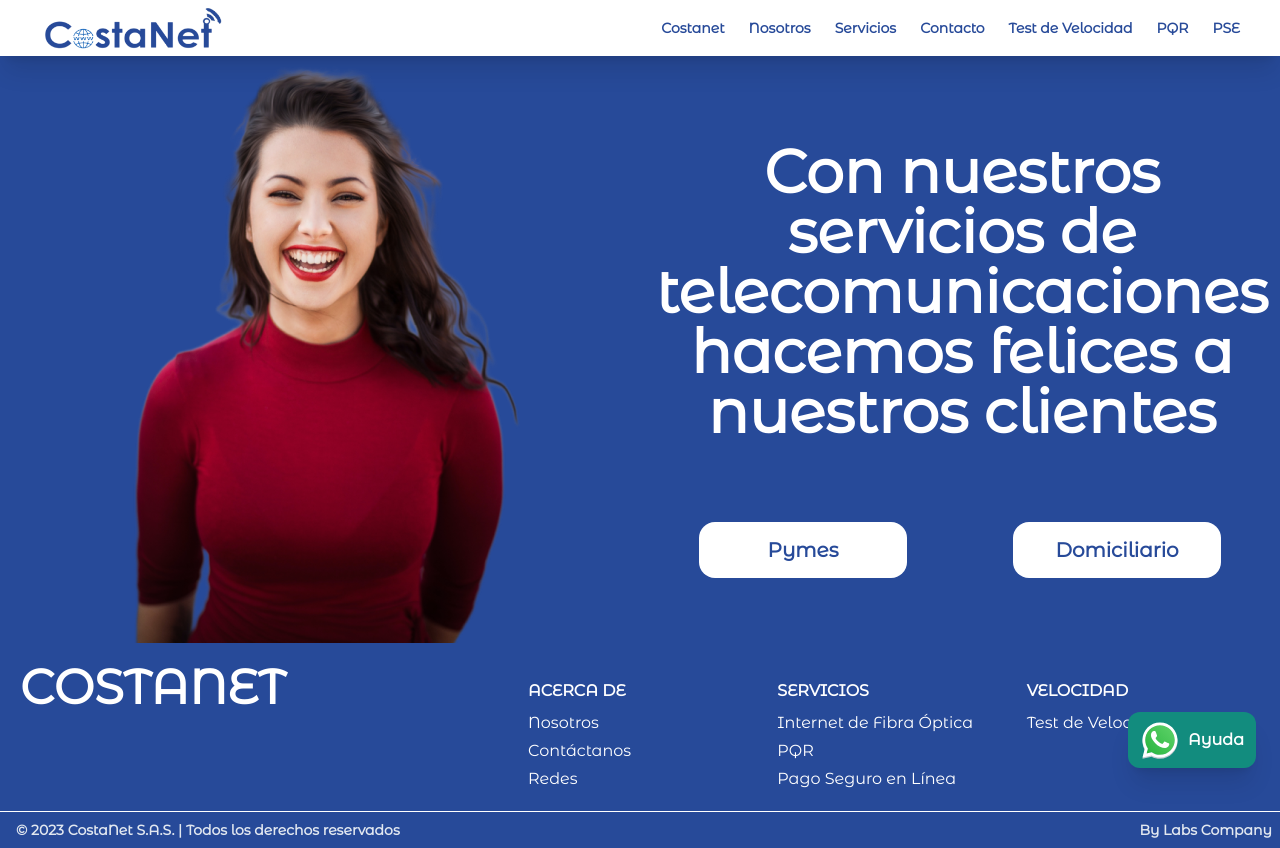
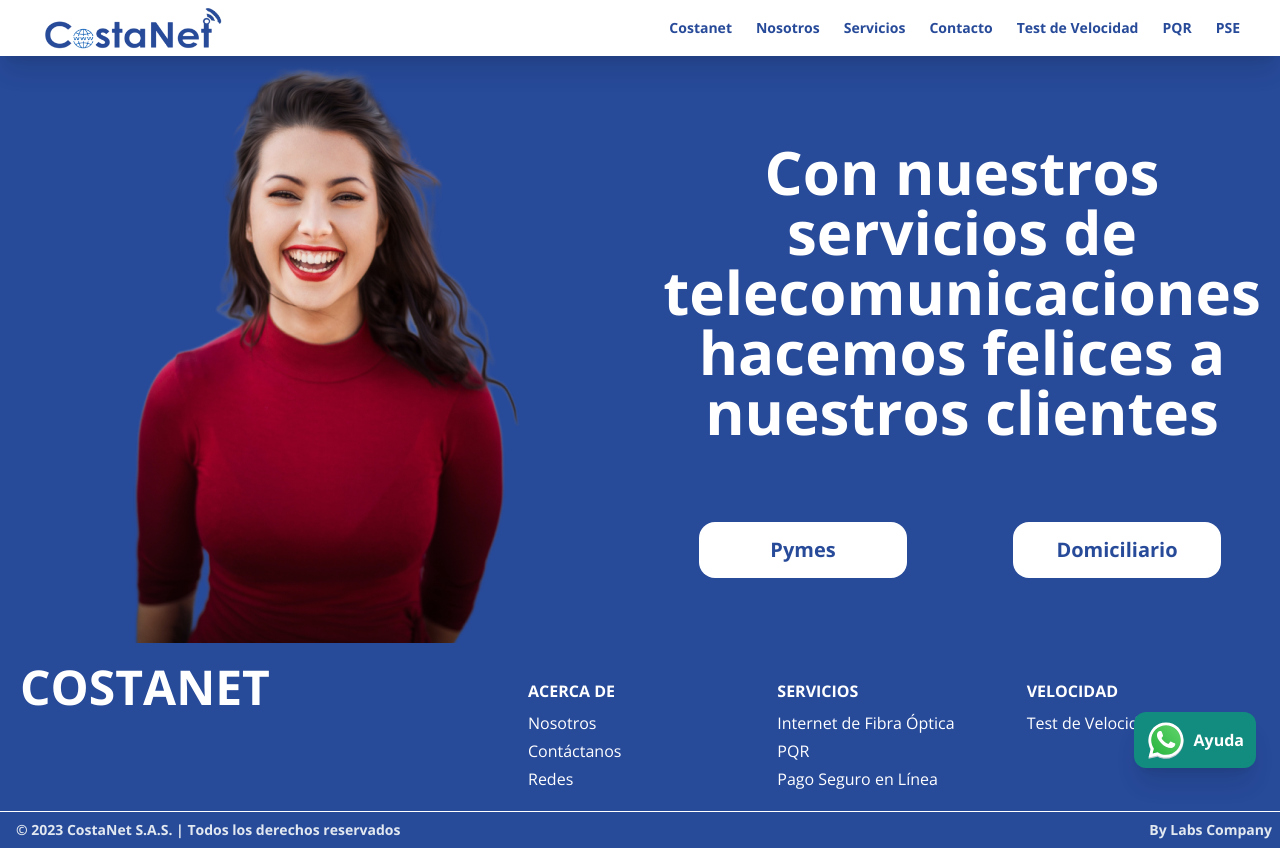
Before and after one commit to labs-company/costanet, a Next.js app: page /servicios in a window 1280 px wide. Built offline with nearby package versions, Linux system fonts and the light colour scheme.

Commit message:
fix: ✏ grammatical errors

```diff
--- a/app/globals.css
+++ b/app/globals.css
@@ -1,4 +1,4 @@
-@import url('https://fonts.googleapis.com/css2?family=Montserrat+Alternates:ital,wght@0,400;1,600&display=swap');
+@import url('https://fonts.googleapis.com/css2?family=Open+Sans:wght@400;700&display=swap');
 
 @tailwind base;
 @tailwind components;
--- a/app/nosotros/page.tsx
+++ b/app/nosotros/page.tsx
@@ -10,7 +10,7 @@ export default function PageAbout() {
       <article className='flex justify-between items-center py-8 gap-4 flex-wrap lg:flex-nowrap w-full'>
         <div className='lg:flex-1 flex justify-center flex-col lg:items-center relative w-full'>
           <h2 className='font-monset font-bold text-letter p-8 text-2xl lg:text-7xl mt-12'>
-            NOSOTROS
+            Nosotros
           </h2>
           <SpinnerAbout />
           <p className='font-monset text-xl w-full lg:w-[50vw] py-4 px-2'>
@@ -28,7 +28,7 @@ export default function PageAbout() {
         <ImageAbout image={mision} />
         <div className='lg:flex-1 flex justify-center flex-col lg:items-center relative overflow-x-hidden w-full'>
           <h2 className='font-monset font-bold text-letter text-2xl p-8 lg:text-7xl mt-12 text-center lg:text-right'>
-            MISION
+            Mision
           </h2>
           <SpinnerMision />
           <p className='font-monset text-xl lg:w-[50vw] py-4 px-4'>
@@ -46,7 +46,7 @@ export default function PageAbout() {
       <article className='flex justify-between items-center py-8 gap-4 flex-wrap lg:flex-nowrap'>
         <div className='lg:flex-1 flex justify-center flex-col items-center w-full'>
           <h2 className='font-monset font-bold text-letter p-8 text-2xl lg:text-7xl mt-12'>
-            VISION
+            Vision
           </h2>
           <SpinnerVision />
           <p className='font-monset text-xl lg:w-[50vw] py-4 px-2'>
--- a/tailwind.config.ts
+++ b/tailwind.config.ts
@@ -13,7 +13,7 @@ const config: Config = {
       },
     },
     fontFamily: {
-      monset: ['Montserrat Alternates', 'sans-serif'],
+      monset: ['Open Sans', 'sans-serif'],
     },
     colors: {
       navbar: '#F1F9FE',
```
Also changed, not shown: .prettierrc.json.
